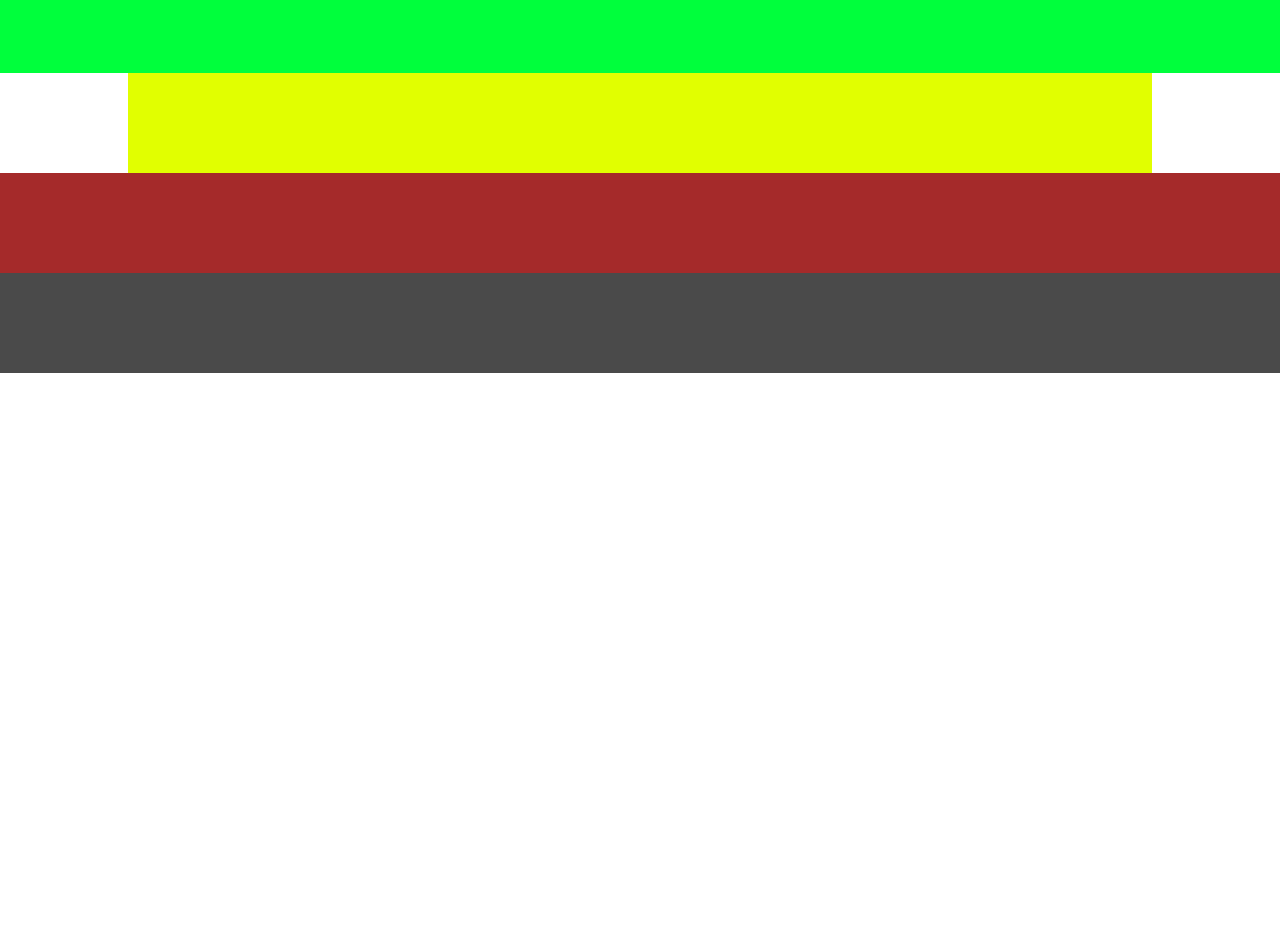
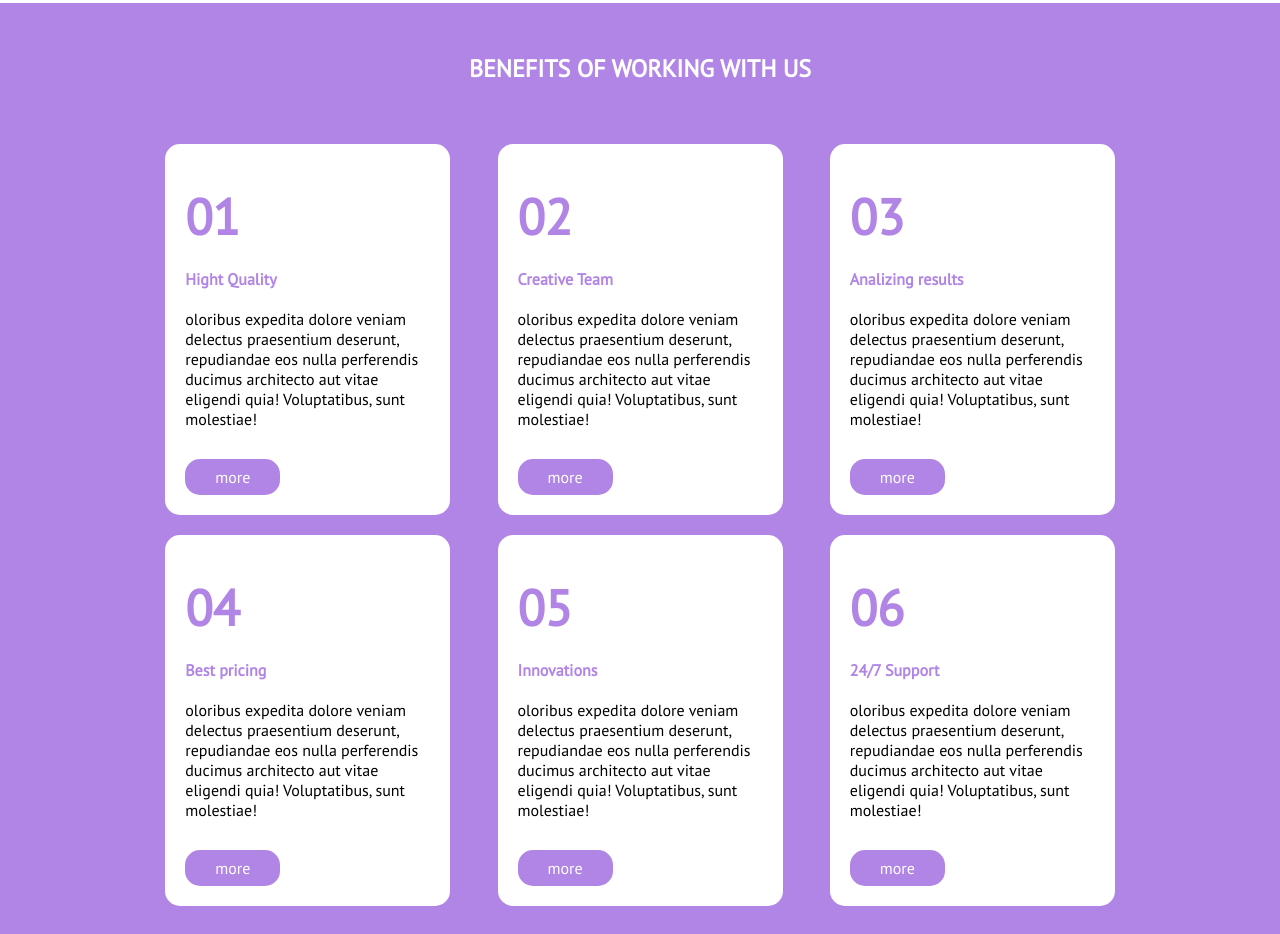
Before and after one commit to LucaCassano96/htmlcss-responsive-layout, a plain HTML site: page index.html in a window 1280 px wide. Shown: the part 2686-3620 px from the top of the page. Before the commit the page ends 3059 px from the top, so only its background shows below. Drawn offline with Linux system fonts and the light colour scheme.

Commit message:
Benefits section completata

```diff
--- a/index.html
+++ b/index.html
@@ -148,7 +148,57 @@
         </section>
 
         <section id="benefits">
-            <div class="container"></div>
+            <div class="container-benefits">
+
+                <h2>BENEFITS OF WORKING WITH US</h2>
+
+                <div class="row-benefits">
+                    <div class="benefit-card">
+                        <h3>01</h3>
+                        <h4>Hight Quality</h4>
+                        <p>oloribus expedita dolore veniam delectus praesentium deserunt, repudiandae eos nulla perferendis ducimus architecto aut vitae eligendi quia! Voluptatibus, sunt molestiae!</p>
+                        <a href="#">more</a>
+                    </div>
+
+                    <div class="benefit-card">
+                        <h3>02</h3>
+                        <h4>Creative Team</h4>
+                        <p>oloribus expedita dolore veniam delectus praesentium deserunt, repudiandae eos nulla perferendis ducimus architecto aut vitae eligendi quia! Voluptatibus, sunt molestiae!</p>
+                        <a href="#">more</a>
+                    </div>
+
+                    <div class="benefit-card">
+                        <h3>03</h3>
+                        <h4>Analizing results</h4>
+                        <p>oloribus expedita dolore veniam delectus praesentium deserunt, repudiandae eos nulla perferendis ducimus architecto aut vitae eligendi quia! Voluptatibus, sunt molestiae!</p>
+                        <a href="#">more</a>
+                    </div>
+
+                    <div class="benefit-card">
+                        <h3>04</h3>
+                        <h4>Best pricing</h4>
+                        <p>oloribus expedita dolore veniam delectus praesentium deserunt, repudiandae eos nulla perferendis ducimus architecto aut vitae eligendi quia! Voluptatibus, sunt molestiae!</p>
+                        <a href="#">more</a>
+                    </div>
+
+                    <div class="benefit-card">
+                        <h3>05</h3>
+                        <h4>Innovations</h4>
+                        <p>oloribus expedita dolore veniam delectus praesentium deserunt, repudiandae eos nulla perferendis ducimus architecto aut vitae eligendi quia! Voluptatibus, sunt molestiae!</p>
+                        <a href="#">more</a>
+                    </div>
+
+                    <div class="benefit-card">
+                        <h3>06</h3>
+                        <h4>24/7 Support</h4>
+                        <p>oloribus expedita dolore veniam delectus praesentium deserunt, repudiandae eos nulla perferendis ducimus architecto aut vitae eligendi quia! Voluptatibus, sunt molestiae!</p>
+                        <a href="#">more</a>
+                    </div>
+
+                </div>
+
+
+            </div>
         </section>
 
         <section id="about-us">
--- a/style.css
+++ b/style.css
@@ -60,7 +60,7 @@ nav a:last-child{
     margin-left: 20px ;
 }
 
-nav a:last-child:hover, .card-demo-description a:hover{
+nav a:last-child:hover, .card-demo-description a:hover, .benefit-card a:hover{
     text-decoration: none;
     color: #232323;
     background-color: #f1f1f1;
@@ -303,12 +303,59 @@ nav a:last-child:hover, .card-demo-description a:hover{
 
            /* benefits */
 
-#benefits .container{
-    background-color: rgb(0, 255, 60);
+#benefits{
+    background-color: rgb(177, 133, 230);
     width: 100%;
+    margin-top: 50px;
+}
+
+.container-benefits{
+    width: 80%;
+    min-height: 100px;
+    margin: 0 auto;
+    padding-bottom: 50px;
+
 
 }
 
+.container-benefits h2{
+    padding: 50px 0;
+    color: #fff;
+    text-align: center;
+}
+
+.row-benefits{
+ display: flex;
+ justify-content: space-evenly;
+ flex-wrap: wrap;
+}
+
+.benefit-card{
+    background-color: #fff;
+    width: 285px;
+    min-height: 200px;
+    border-radius: 15px;
+    margin: 10px;
+    padding: 20px;
+}
+
+.benefit-card h3, .benefit-card h4{
+    color:  rgb(177, 133, 230);
+    margin: 20px 0;
+}
+
+.benefit-card h3{
+    font-size: 50px;
+}
+
+.benefit-card a{
+    padding: 8px 30px;
+    background-color:rgb(177, 133, 230) ;
+    border-radius: 15px;
+    color: #fff;
+    display: inline-block;
+    margin-top: 30px;
+}
 
 
 
@@ -410,6 +457,11 @@ footer{
         }
 
 
+        .benefit-card{
+
+        }
+
+
 
   }
 
```
